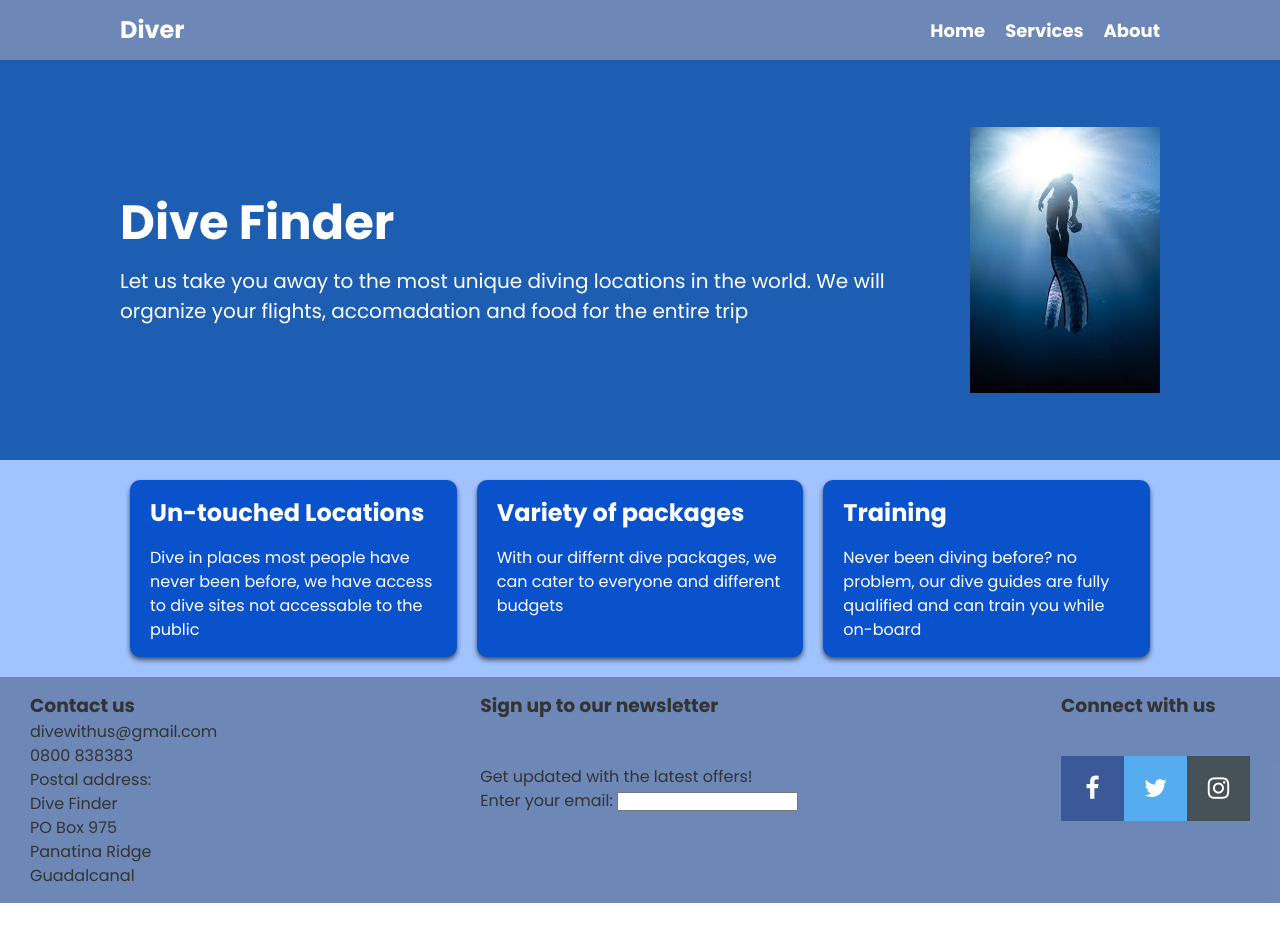
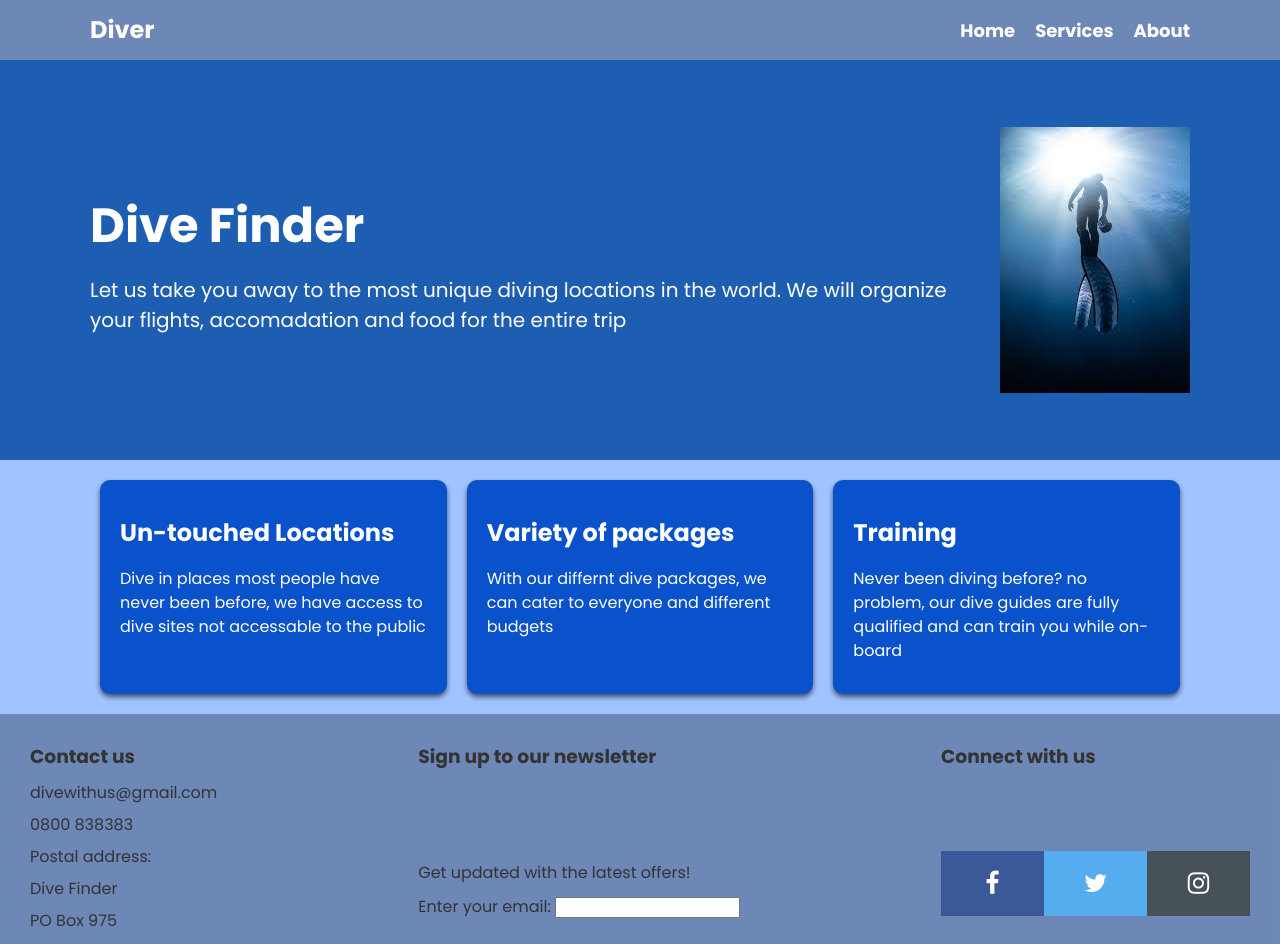
Before and after one commit to Euancc/Trial-react-build, a React (Vite) app in the folder Trial react build/: page / in a window 1280 px wide. Shown: the top 944 px of the page. Before the commit the page ends 903 px from the top, so only its background shows below. Built offline with nearby package versions, Linux system fonts and the light colour scheme.

Commit message:
footer complete

```diff
--- a/Trial react build/src/App.css
+++ b/Trial react build/src/App.css
@@ -1,6 +1,6 @@
 @import url('https://fonts.googleapis.com/css2?family=Poppins:wght@400;700&display=swap');
 
-* {
+body {
   box-sizing: border-box;
   margin: 0;
   padding: 0;
--- a/Trial react build/src/App.jsx
+++ b/Trial react build/src/App.jsx
@@ -8,10 +8,12 @@ import Footer from './components/Footer'
 function App() {
   return (
     <div className="style">
-      <Navbar />
-      <Header />
-      <Boxes />
-      <Footer />
+      <body>
+        <Navbar />
+        <Header />
+        <Boxes />
+        <Footer />
+      </body>
     </div>
   )
 }
--- a/Trial react build/src/components/Footer.css
+++ b/Trial react build/src/components/Footer.css
@@ -1,7 +1,7 @@
 footer {
   min-height: 200px;
   background: #3467;
-
+  line-height: 1;
   left: 0;
   bottom: 0;
   width: 100%;
@@ -22,6 +22,13 @@ footer {
   display: flex;
   flex-direction: column;
   justify-content: center; /* Center content vertically */
+  height: 70%; /* Occupy full height of the parent */
+}
+
+.social-icons {
+  display: flex;
+  justify-content: center;
+  align-items: center; /* Center content vertically */
   height: 70%; /* Occupy full height of the parent */
 }
 
@@ -52,10 +59,3 @@ footer {
   background: #475158;
   color: white;
 }
-
-.social-icons {
-  display: flex;
-  justify-content: center;
-  align-items: center; /* Center content vertically */
-  height: 70%; /* Occupy full height of the parent */
-}
--- a/Trial react build/src/components/Header.css
+++ b/Trial react build/src/components/Header.css
@@ -21,4 +21,5 @@ header .container {
 
 img {
   max-width: 400px;
+  padding-left: 15px;
 }
```
